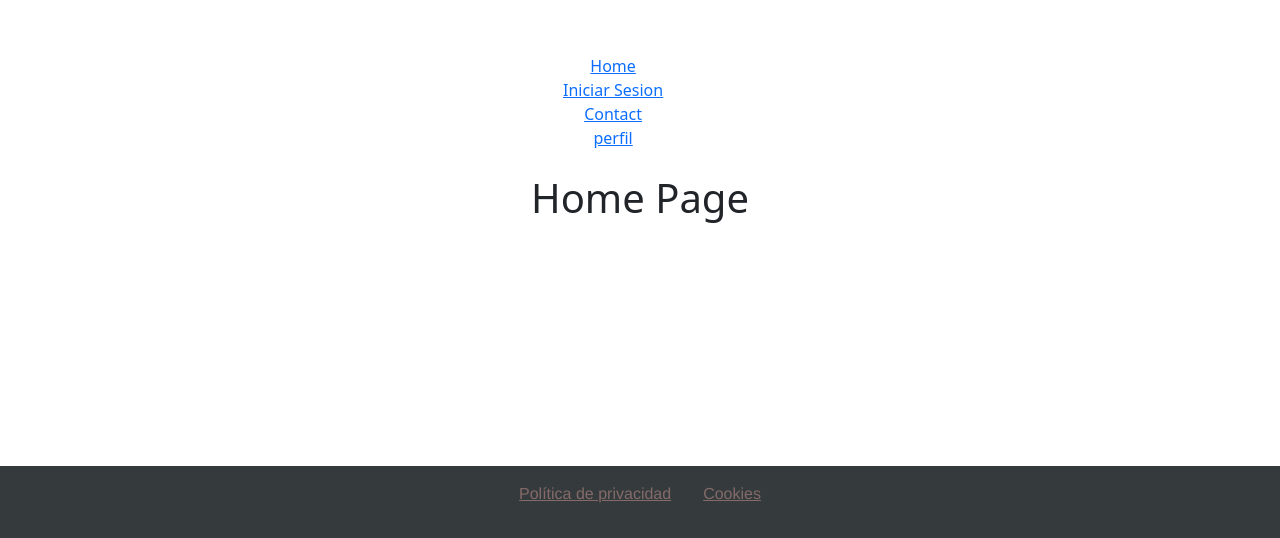
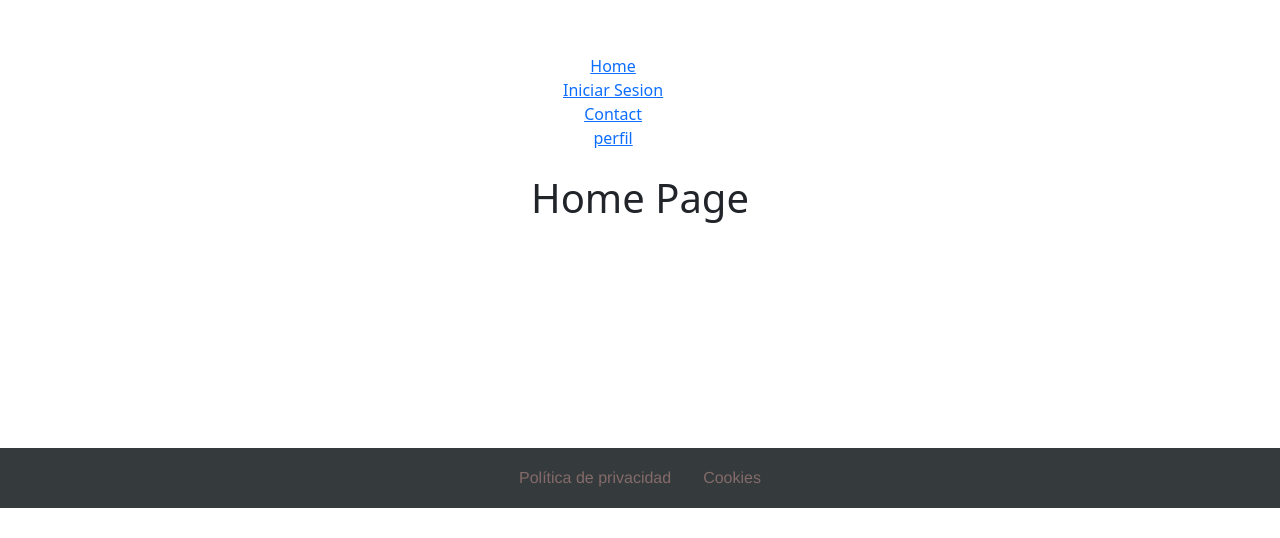
Before and after one commit to rbsnkrs13/Blog-React-Laravel, a React (Vite) app in the folder Front/: page / in a window 1280 px wide. Shown: the part 262-800 px from the top of the page. Built offline with nearby package versions, Linux system fonts and the light colour scheme.

Commit message:
footer 1.0

```diff
--- a/Front/src/js/components/dev/footer/Footer.css
+++ b/Front/src/js/components/dev/footer/Footer.css
@@ -1,17 +1,27 @@
 footer {
     width: 100%;
     position: fixed;
-    bottom: 0;
+    bottom: 30px;
     left: 0;
     font-family: Helvetica, sans-serif;
     background-color: #353b3c;
+    color: #846a6a;
+    display: flex;
+    align-items: center;
+    justify-content: center;
+    height: 60px;
   }
 
   footer a {
     color: #846a6a;
+    text-decoration: none;
   }
 
   footer a:hover {
     text-decoration: underline;
     color: #a2999e;
   }
+
+  ul {
+    margin: 0;
+  }
--- a/Front/src/js/components/dev/footer/Footer.jsx
+++ b/Front/src/js/components/dev/footer/Footer.jsx
@@ -3,13 +3,13 @@ import "./Footer.css";
 
 const Footer = () => {
   return (
-    <footer className="py-3 text-center">
-      <ul className="list-unstyled d-inline-flex">
+    <footer className="footer py-3 text-center">
+      <ul className="list-unstyled d-flex justify-content-center align-items-center h-100 mb-0">
         <li className="mx-3">
-          <Link to="/cookies">Política de privacidad</Link>
+          <Link to="/cookies" className="text-decoration-none">Política de privacidad</Link>
         </li>
         <li className="mx-3">
-          <Link to="/privacidad">Cookies</Link>
+          <Link to="/privacidad" className="text-decoration-none">Cookies</Link>
         </li>
       </ul>
     </footer>
```
